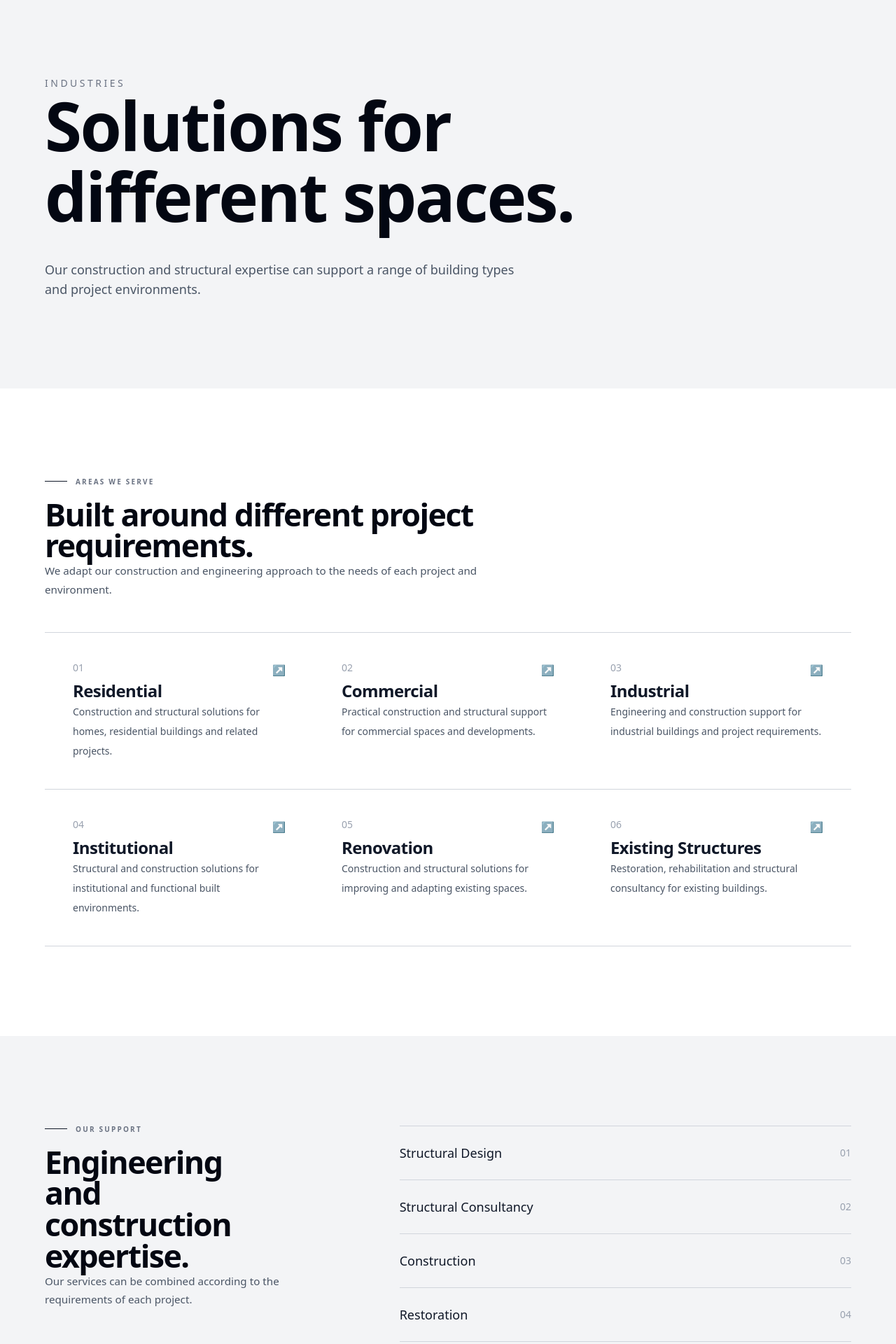
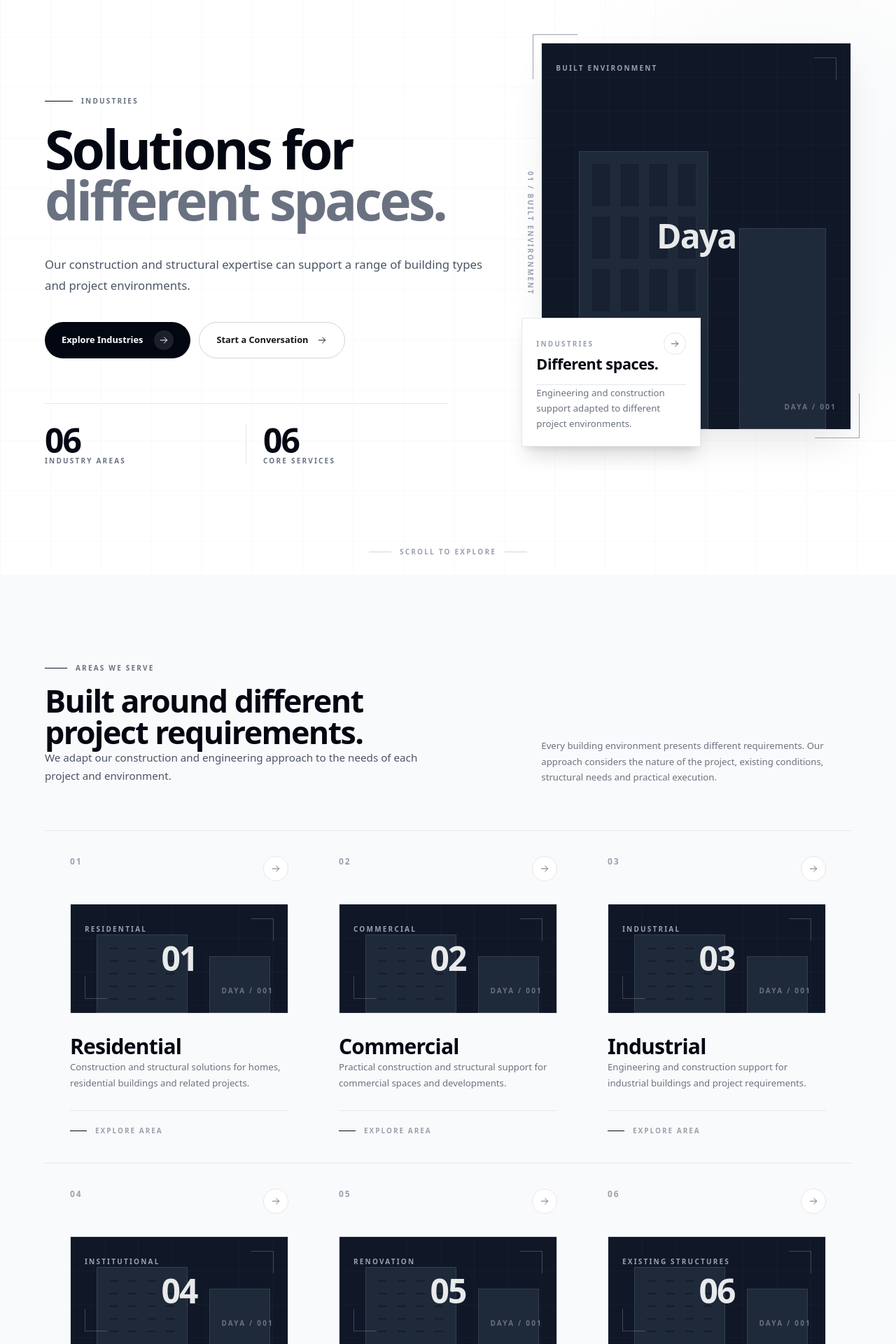
Before and after one commit to Sumolegen/Construction-Website, a Next.js app: page /industries in a window 1280 px wide. Shown: the part 100-2020 px from the top of the page at 70% size. Built offline with nearby package versions, Linux system fonts and the light colour scheme.

Commit message:
industriespae-updated

```diff
--- a/src/app/industries/page.tsx
+++ b/src/app/industries/page.tsx
@@ -1,6 +1,8 @@
 import Link from "next/link";
 import Container from "../../Components/ui/Container";
 import SectionHeading from "../../Components/ui/SectionHeading";
+import ImagePlaceholder from "../../Components/cards/ImagePlaceholder";
+import CTAPreview from "../../Components/sections/CTAPreview";
 
 const industries = [
   {
@@ -8,36 +10,42 @@ const industries = [
     title: "Residential",
     description:
       "Construction and structural solutions for homes, residential buildings and related projects.",
+    imageLabel: "Residential",
   },
   {
     number: "02",
     title: "Commercial",
     description:
       "Practical construction and structural support for commercial spaces and developments.",
+    imageLabel: "Commercial",
   },
   {
     number: "03",
     title: "Industrial",
     description:
       "Engineering and construction support for industrial buildings and project requirements.",
+    imageLabel: "Industrial",
   },
   {
     number: "04",
     title: "Institutional",
     description:
       "Structural and construction solutions for institutional and functional built environments.",
+    imageLabel: "Institutional",
   },
   {
     number: "05",
     title: "Renovation",
     description:
       "Construction and structural solutions for improving and adapting existing spaces.",
+    imageLabel: "Renovation",
   },
   {
     number: "06",
     title: "Existing Structures",
     description:
       "Restoration, rehabilitation and structural consultancy for existing buildings.",
+    imageLabel: "Existing Structures",
   },
 ];
 
@@ -50,66 +58,304 @@ const supportAreas = [
   "Project Management",
 ];
 
+function ArrowIcon() {
+  return (
+    <svg
+      xmlns="http://www.w3.org/2000/svg"
+      viewBox="0 0 24 24"
+      fill="none"
+      stroke="currentColor"
+      strokeWidth="1.5"
+      className="h-4 w-4"
+      aria-hidden="true"
+    >
+      <path
+        strokeLinecap="round"
+        strokeLinejoin="round"
+        d="M5 12h14m-6-6 6 6-6 6"
+      />
+    </svg>
+  );
+}
+
 export default function IndustriesPage() {
   return (
-    <main>
-      {/* Hero */}
-      <section className="bg-gray-100">
+    <main className="overflow-hidden bg-white">
+      {/* =========================================================
+          HERO
+      ========================================================== */}
+
+      <section className="relative overflow-hidden bg-white">
+        {/* Architectural Grid */}
+        <div
+          aria-hidden="true"
+          className="pointer-events-none absolute inset-0 opacity-60"
+          style={{
+            backgroundImage: `
+              linear-gradient(
+                to right,
+                rgba(17,17,17,0.035) 1px,
+                transparent 1px
+              ),
+              linear-gradient(
+                to bottom,
+                rgba(17,17,17,0.035) 1px,
+                transparent 1px
+              )
+            `,
+            backgroundSize: "72px 72px",
+          }}
+        />
+
+        {/* Soft Background Detail */}
+        <div
+          aria-hidden="true"
+          className="pointer-events-none absolute -right-40 top-0 h-[600px] w-[600px] rounded-full bg-gray-50 blur-3xl"
+        />
+
         <Container>
-          <div className="flex min-h-[65vh] items-center py-24 sm:py-28 lg:py-32">
-            <div className="max-w-5xl">
-              <p className="mb-6 text-sm font-medium uppercase tracking-[0.25em] text-gray-500">
-                Industries
-              </p>
+          <div className="relative grid min-h-[calc(100vh-80px)] items-start gap-12 py-16 sm:py-20 lg:grid-cols-12 lg:gap-16 lg:py-20">
+            {/* =================================================
+                LEFT CONTENT
+            ================================================== */}
 
-              <h1 className="text-5xl font-semibold leading-[1.05] tracking-tight text-gray-950 sm:text-6xl lg:text-8xl">
+            <div className="relative z-10 flex flex-col justify-center lg:col-span-7 lg:min-h-[calc(100vh-120px)]">
+              {/* Eyebrow */}
+
+              <div className="mb-7 flex items-center gap-3">
+                <span className="h-px w-10 bg-gray-950" />
+
+                <p className="text-label text-gray-500">Industries</p>
+              </div>
+
+              {/* Main Heading */}
+
+              <h1 className="text-display max-w-5xl text-gray-950">
                 Solutions for
                 <br />
-                different spaces.
+                <span className="text-gray-500">different spaces.</span>
               </h1>
 
-              <p className="pt-10 max-w-2xl text-base leading-7 text-gray-600 sm:text-lg">
+              {/* Description */}
+
+              <p className="text-body-lg max-w-2xl pt-10 text-gray-600">
                 Our construction and structural expertise can support a range
                 of building types and project environments.
               </p>
+
+              {/* Buttons */}
+
+              <div className="mt-9 flex flex-wrap gap-3">
+                <Link
+                  href="#industries"
+                  className="group inline-flex min-h-12 items-center gap-4 rounded-full bg-gray-950 px-6 py-3 text-button text-white transition-all duration-300 hover:-translate-y-1 hover:bg-gray-800 hover:shadow-xl focus:outline-none focus-visible:ring-2 focus-visible:ring-gray-950 focus-visible:ring-offset-2"
+                >
+                  <span>Explore Industries</span>
+
+                  <span className="flex h-7 w-7 items-center justify-center rounded-full bg-white/10 transition-transform duration-300 group-hover:translate-x-1">
+                    <ArrowIcon />
+                  </span>
+                </Link>
+
+                <Link
+                  href="/contact"
+                  className="inline-flex min-h-12 items-center gap-3 rounded-full border border-gray-300 bg-white px-6 py-3 text-button text-gray-700 transition-all duration-300 hover:-translate-y-1 hover:border-gray-950 hover:text-gray-950 hover:shadow-md focus:outline-none focus-visible:ring-2 focus-visible:ring-gray-950 focus-visible:ring-offset-2"
+                >
+                  <span>Start a Conversation</span>
+                  <ArrowIcon />
+                </Link>
+              </div>
+
+              {/* Industry Stats */}
+
+              <div className="mt-14 max-w-xl border-t border-gray-200 pt-7 sm:mt-16">
+                <div className="grid grid-cols-2">
+                  <div className="border-r border-gray-200 pr-6">
+                    <p className="font-[var(--font-primary)] text-4xl font-semibold tracking-[-0.04em] text-gray-950 sm:text-5xl">
+                      06
+                    </p>
+
+                    <p className="text-label mt-2 text-gray-500">
+                      Industry Areas
+                    </p>
+                  </div>
+
+                  <div className="pl-6">
+                    <p className="font-[var(--font-primary)] text-4xl font-semibold tracking-[-0.04em] text-gray-950 sm:text-5xl">
+                      06
+                    </p>
+
+                    <p className="text-label mt-2 text-gray-500">
+                      Core Services
+                    </p>
+                  </div>
+                </div>
+              </div>
+            </div>
+
+            {/* =================================================
+                RIGHT IMAGE PLACEHOLDER
+            ================================================== */}
+
+            <div className="relative z-10 lg:col-span-5">
+              <div className="relative">
+                {/* Main Image Placeholder */}
+
+                <div className="image-hover relative overflow-hidden border border-gray-200 bg-gray-950 shadow-2xl shadow-gray-950/10">
+                  <ImagePlaceholder
+                    label="Built Environment"
+                    title="Daya"
+                    aspectRatio="aspect-[4/5] sm:aspect-[4/4.5] lg:aspect-[4/5]"
+                  />
+                </div>
+
+                {/* Architectural Corner */}
+
+                <span
+                  aria-hidden="true"
+                  className="pointer-events-none absolute -left-3 -top-3 h-16 w-16 border-l border-t border-gray-400"
+                />
+
+                <span
+                  aria-hidden="true"
+                  className="pointer-events-none absolute -bottom-3 -right-3 h-16 w-16 border-b border-r border-gray-400"
+                />
+
+                {/* Vertical Label */}
+
+                <div className="absolute -left-5 top-1/2 hidden -translate-y-1/2 lg:block">
+                  <span className="text-label text-gray-400 [writing-mode:vertical-rl]">
+                    01 / Built Environment
+                  </span>
+                </div>
+
+                {/* Floating Information Card */}
+
+                <div className="absolute -bottom-6 -left-4 w-64 border border-gray-200 bg-white p-5 shadow-xl sm:-left-7">
+                  <div className="flex items-center justify-between">
+                    <p className="text-label text-gray-400">Industries</p>
+
+                    <span
+                      aria-hidden="true"
+                      className="flex h-8 w-8 items-center justify-center rounded-full border border-gray-200 text-gray-600"
+                    >
+                      <ArrowIcon />
+                    </span>
+                  </div>
+
+                  <p className="mt-3 font-[var(--font-primary)] text-h4 text-gray-950">
+                    Different spaces.
+                  </p>
+
+                  <div className="mt-4 h-px bg-gray-200" />
+
+                  <p className="text-body-sm mt-3 text-gray-500">
+                    Engineering and construction support adapted to different
+                    project environments.
+                  </p>
+                </div>
+              </div>
             </div>
           </div>
         </Container>
+
+        {/* Scroll Indicator */}
+
+        <div
+          aria-hidden="true"
+          className="absolute bottom-7 left-1/2 hidden -translate-x-1/2 items-center gap-3 lg:flex"
+        >
+          <span className="h-px w-8 bg-gray-300" />
+
+          <span className="text-label text-gray-400">
+            Scroll to explore
+          </span>
+
+          <span className="h-px w-8 bg-gray-300" />
+        </div>
       </section>
 
-      {/* Industries */}
-      <section className="bg-white py-24 sm:py-28 lg:py-32">
+      {/* =========================================================
+          INDUSTRIES
+      ========================================================== */}
+
+      <section
+        id="industries"
+        className="bg-gray-50 py-24 sm:py-28 lg:py-32"
+      >
         <Container>
-          <div className="flex flex-col gap-12">
+          <div className="flex flex-col gap-12 lg:gap-16">
+            {/* Section Heading */}
+
+            <div className="grid gap-8 lg:grid-cols-12 lg:items-end lg:gap-16">
+              <div className="lg:col-span-6">
                 <SectionHeading
                   eyebrow="Areas We Serve"
                   title="Built around different project requirements."
                   description="We adapt our construction and engineering approach to the needs of each project and environment."
                 />
+              </div>
 
-            <div className="grid border-t border-gray-300 md:grid-cols-2 lg:grid-cols-3">
+              <div className="lg:col-span-5 lg:col-start-8">
+                <p className="text-body-sm max-w-xl text-gray-500">
+                  Every building environment presents different requirements.
+                  Our approach considers the nature of the project, existing
+                  conditions, structural needs and practical execution.
+                </p>
+              </div>
+            </div>
+
+            {/* Industry Grid */}
+
+            <div className="grid border-t border-gray-200 md:grid-cols-2 lg:grid-cols-3">
               {industries.map((industry) => (
                 <article
                   key={industry.number}
-                  className="group border-b border-gray-300 p-6 md:p-8 lg:p-10"
+                  className="group relative border-b border-gray-200 bg-gray-50 p-6 transition-all duration-300 hover:bg-white hover:shadow-lg md:p-8 lg:p-9"
                 >
+                  {/* Number + Arrow */}
+
                   <div className="flex items-start justify-between">
-                    <span className="text-sm font-medium text-gray-400">
+                    <span className="font-[var(--font-primary)] text-xs font-semibold tracking-[0.15em] text-gray-400">
                       {industry.number}
                     </span>
 
-                    <span className="text-gray-400 transition-transform duration-200 group-hover:translate-x-1 group-hover:-translate-y-1">
-                      ↗
+                    <span className="flex h-9 w-9 items-center justify-center rounded-full border border-gray-200 bg-white text-gray-500 transition-all duration-300 group-hover:-translate-y-1 group-hover:translate-x-1 group-hover:border-gray-950 group-hover:bg-gray-950 group-hover:text-white">
+                      <ArrowIcon />
                     </span>
                   </div>
 
-                  <h2 className="mt-12 text-2xl font-semibold tracking-tight text-gray-900">
+                  {/* Mini Image Placeholder */}
+
+                  <div className="mt-8 overflow-hidden border border-gray-200 bg-white">
+                    <ImagePlaceholder
+                      label={industry.imageLabel}
+                      title={industry.number}
+                      aspectRatio="aspect-[16/8]"
+                    />
+                  </div>
+
+                  {/* Content */}
+
+                  <div className="mt-7">
+                    <h2 className="font-[var(--font-primary)] text-2xl font-semibold leading-tight tracking-[-0.025em] text-gray-950 sm:text-3xl">
                       {industry.title}
                     </h2>
 
-                  <p className="mt-4 text-sm leading-7 text-gray-600">
+                    <p className="text-body-sm mt-4 max-w-md text-gray-500">
                       {industry.description}
                     </p>
+                  </div>
+
+                  {/* Bottom Detail */}
+
+                  <div className="mt-7 flex items-center gap-3 border-t border-gray-200 pt-5">
+                    <span className="h-px w-6 bg-gray-950 transition-all duration-300 group-hover:w-10" />
+
+                    <span className="font-[var(--font-primary)] text-[10px] font-semibold uppercase tracking-[0.2em] text-gray-400">
+                      Explore Area
+                    </span>
+                  </div>
                 </article>
               ))}
             </div>
@@ -117,10 +363,15 @@ export default function IndustriesPage() {
         </Container>
       </section>
 
-      {/* Support */}
-      <section className="bg-gray-100 py-24 sm:py-28 lg:py-32">
+      {/* =========================================================
+          SUPPORT
+      ========================================================== */}
+
+      <section className="bg-white py-24 sm:py-28 lg:py-32">
         <Container>
-          <div className="grid gap-12 lg:grid-cols-12 lg:gap-16">
+          <div className="grid gap-12 lg:grid-cols-12 lg:gap-20">
+            {/* Left */}
+
             <div className="lg:col-span-4">
               <SectionHeading
                 eyebrow="Our Support"
@@ -129,62 +380,59 @@ export default function IndustriesPage() {
               />
             </div>
 
+            {/* Right */}
+
             <div className="lg:col-span-7 lg:col-start-6">
-              <div className="border-t border-gray-300">
+              <div className="border-t border-gray-200">
                 {supportAreas.map((area, index) => (
-                  <div
+                  <Link
                     key={area}
-                    className="flex items-center justify-between border-b border-gray-300 py-6"
+                    href="/services"
+                    className="group flex items-center justify-between border-b border-gray-200 py-6 transition-all duration-300 hover:pl-2"
                   >
-                    <span className="text-lg font-medium text-gray-900">
+                    <div className="flex items-center gap-4">
+                      <span className="h-px w-6 bg-gray-300 transition-all duration-300 group-hover:w-10 group-hover:bg-gray-950" />
+
+                      <span className="font-[var(--font-primary)] text-lg font-semibold tracking-[-0.015em] text-gray-900">
                         {area}
                       </span>
+                    </div>
 
-                    <span className="text-sm text-gray-400">
+                    <div className="flex items-center gap-4">
+                      <span className="font-[var(--font-primary)] text-[10px] font-semibold tracking-[0.18em] text-gray-400">
                         {String(index + 1).padStart(2, "0")}
                       </span>
+
+                      <span className="text-gray-400 transition-transform duration-300 group-hover:translate-x-1 group-hover:text-gray-950">
+                        <ArrowIcon />
+                      </span>
                     </div>
+                  </Link>
                 ))}
               </div>
 
               <Link
                 href="/services"
-                className="mt-8 inline-flex items-center border-b border-gray-900 pb-1 text-sm font-medium text-gray-900 transition-colors duration-200 hover:border-gray-500 hover:text-gray-600"
+                className="group mt-8 inline-flex items-center gap-3 font-[var(--font-primary)] text-sm font-semibold text-gray-950"
               >
+                <span className="border-b border-gray-950 pb-1">
                   Explore Services
+                </span>
+
+                <span className="transition-transform duration-300 group-hover:translate-x-1">
+                  <ArrowIcon />
+                </span>
               </Link>
             </div>
           </div>
         </Container>
       </section>
 
-      {/* CTA */}
-      <section className="bg-gray-950 py-24 sm:py-28 lg:py-32">
-        <Container>
-          <div className="mx-auto max-w-4xl text-center">
-            <p className="text-sm font-medium uppercase tracking-[0.25em] text-gray-400">
-              Start a Project
-            </p>
+      {/* =========================================================
+          COMMON CTA
+      ========================================================== */}
 
-            <h2 className="mt-5 text-4xl font-semibold leading-tight tracking-tight text-white sm:text-5xl lg:text-6xl">
-              Let&apos;s discuss your project.
-            </h2>
-
-            <p className="mx-auto mt-6 max-w-2xl text-base leading-7 text-gray-400 sm:text-lg">
-              Tell us about your construction or structural requirements.
-            </p>
-
-            <div className="mt-10">
-              <Link
-                href="/contact"
-                className="inline-flex items-center justify-center rounded-md bg-white px-6 py-3 text-sm font-medium text-gray-950 transition-colors duration-200 hover:bg-gray-200"
-              >
-                Start a Conversation
-              </Link>
-            </div>
-          </div>
-        </Container>
-      </section>
+      <CTAPreview />
     </main>
   );
 }
```
Lines whose indentation alone changed are shown as unchanged.
